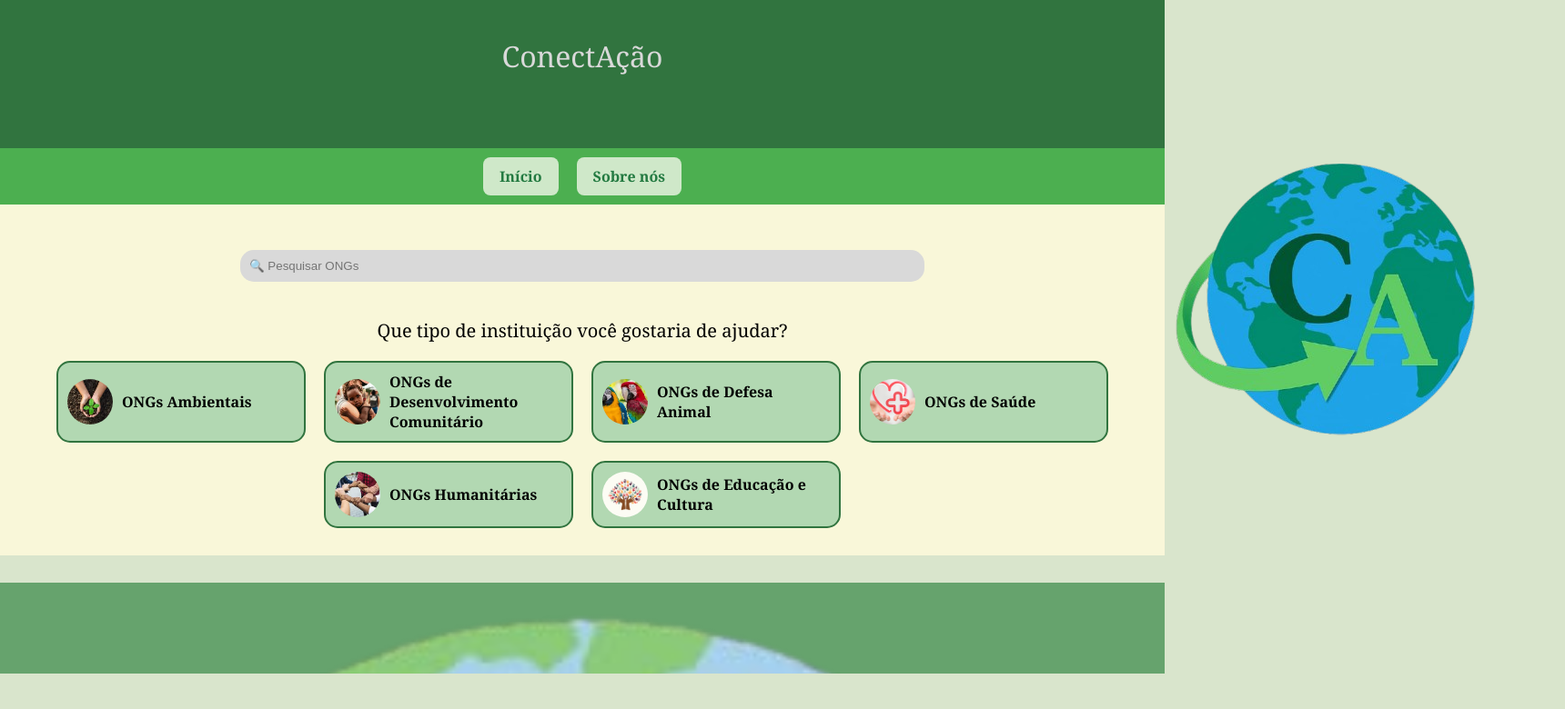
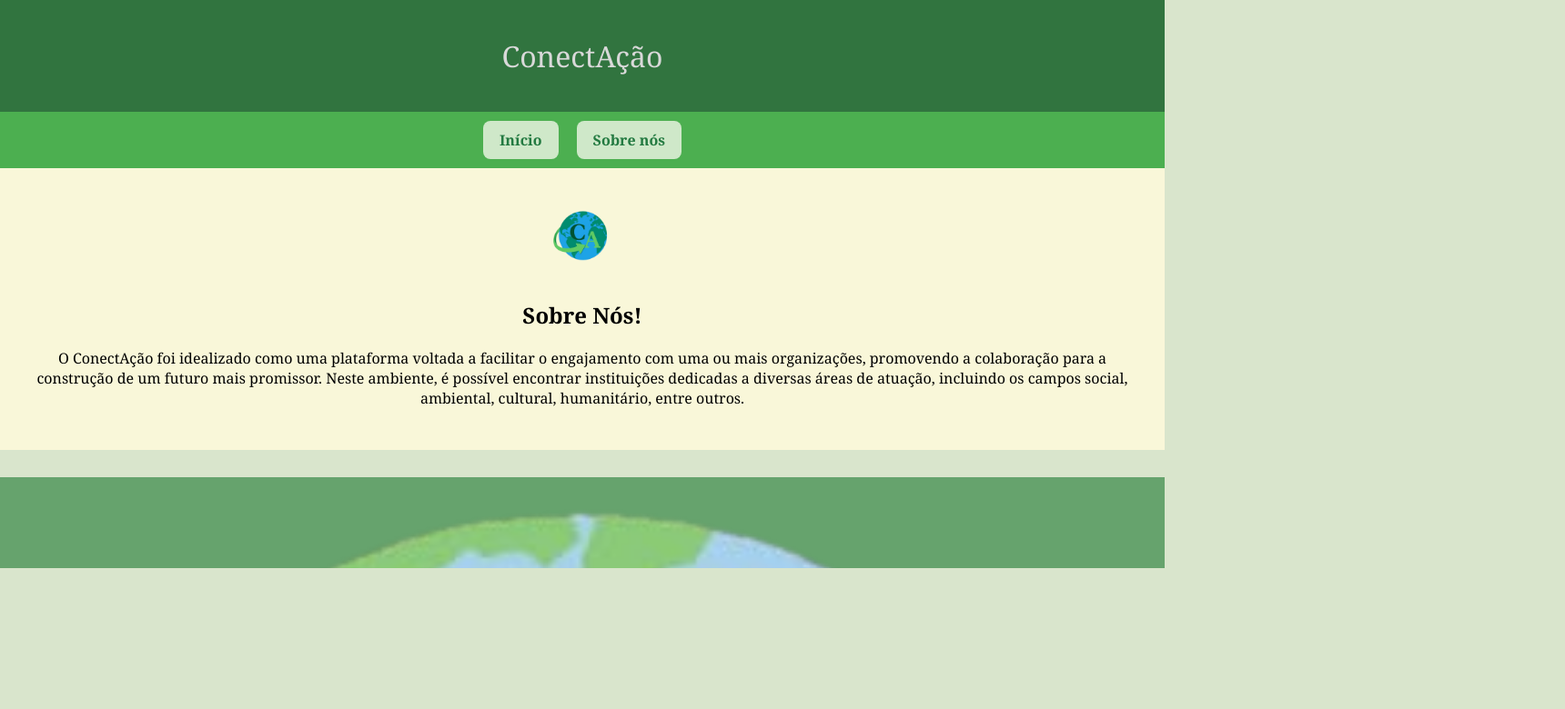
Before and after one commit to Ang3lynkk/conectacao, a plain HTML site: page index.html in a window 1280 px wide. Shown: the whole page at 91% size, 1720 px wide, since content can reach past the window. Drawn offline with Linux system fonts and the light colour scheme.

Commit message:
Update index.html

```diff
--- a/index.html
+++ b/index.html
@@ -1,59 +1,33 @@
 <!DOCTYPE html>
 <html lang="pt-BR">
 <head>
-  <meta charset="UTF-8">
-  <meta name="viewport" content="width=device-width, initial-scale=1.0">
+  <meta charset="UTF-8" />
+  <meta name="viewport" content="width=device-width, initial-scale=1.0"/>
   <title>ConectAção</title>
-  <link rel="stylesheet" href="css/style.css">
+  <link rel="stylesheet" href="css/style.css" />
 </head>
 <body>
   <header>
     ConectAção
-    <div class="circulo" alt="circulo">
-      <img src="img/logo.png">
-    </div>
   </header>
+
   <nav>
     <a href="index.html">Início</a>
     <a href="index1.html">Sobre nós</a>
   </nav>
 
-  <div class="container">
-    <input class="search-bar" type="text" placeholder="🔍 Pesquisar ONGs" />
+  <section class="sobre-nos container">
+    <img src="img/logo.png" alt="Logo do site" class="logo">
+    <h2>Sobre Nós!</h2>
+    <p>
+      O ConectAção foi idealizado como uma plataforma voltada a facilitar o engajamento com uma ou mais organizações, promovendo a colaboração para a construção de um futuro mais promissor. Neste ambiente, é possível encontrar instituições dedicadas a diversas áreas de atuação, incluindo os campos social, ambiental, cultural, humanitário, entre outros.
+    </p>
+  </section>
 
-    <p class="category-title">Que tipo de instituição você gostaria de ajudar?</p>
-
-    <div class="categories">
-      <div class="category">
-        <img src="img/planta.jpg" alt="ONGs Ambientais">
-        <span>ONGs Ambientais</span>
-      </div>
-      <div class="category">
-        <img src="img/humana.jpg" alt="Desenvolvimento Comunitário">
-        <span>ONGs de Desenvolvimento Comunitário</span>
-      </div>
-      <div class="category">
-        <img src="img/animal.jpg" alt="Defesa Animal">
-        <span>ONGs de Defesa Animal</span>
-      </div>
-      <div class="category">
-        <img src="img/sd.jpg" alt="ONGs de Saúde">
-        <span>ONGs de Saúde</span>
-      </div>
-      <div class="category">
-        <img src="img/comuni.webp" alt="ONGs Humanitárias">
-        <span>ONGs Humanitárias</span>
-      </div>
-      <div class="category">
-        <img src="img/cultura.jpg" alt="Educação e Cultura">
-        <span>ONGs de Educação e Cultura</span>
-      </div>
+  <footer>
+    <div class="earth-image">
+      <img src="img/pl.png" alt="Planeta Terra" />
     </div>
-  </div>
-     <footer>
-      <div class="earth-image">
-        <img src="img/pl.png">
-      </div>
-    </footer>
+  </footer>
 </body>
 </html>
```
